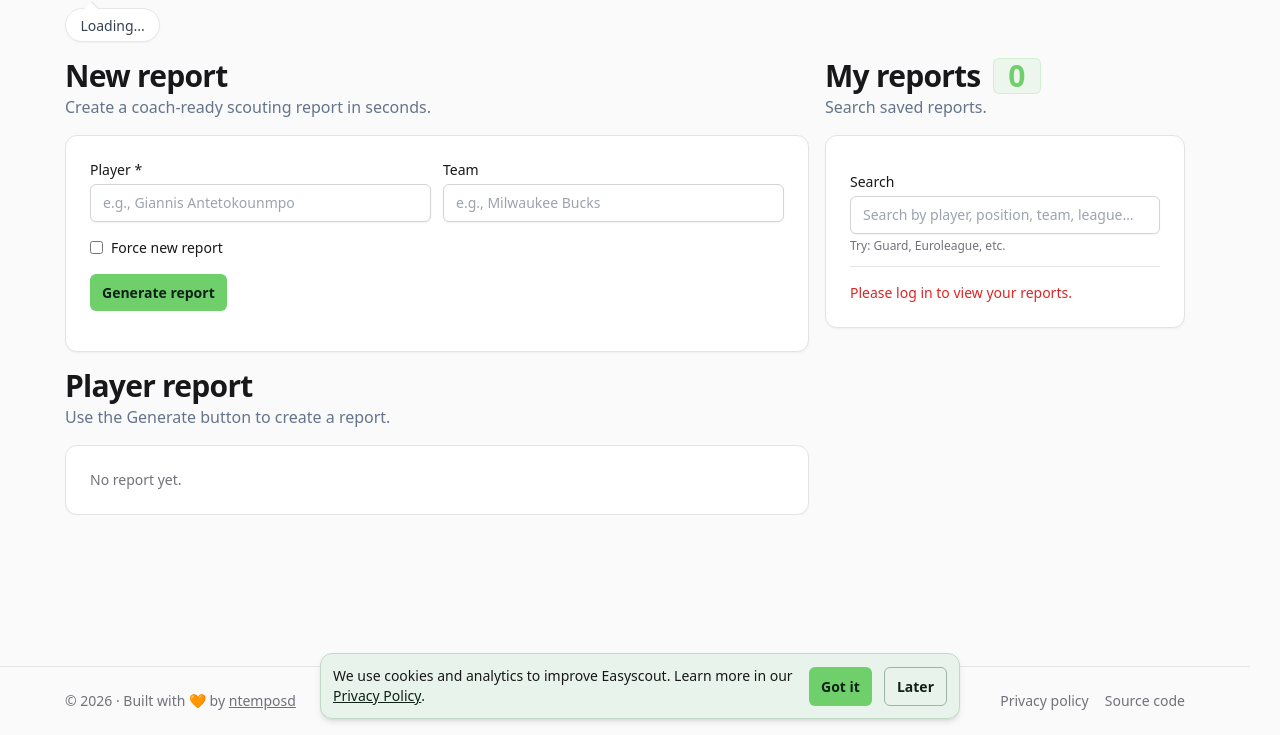
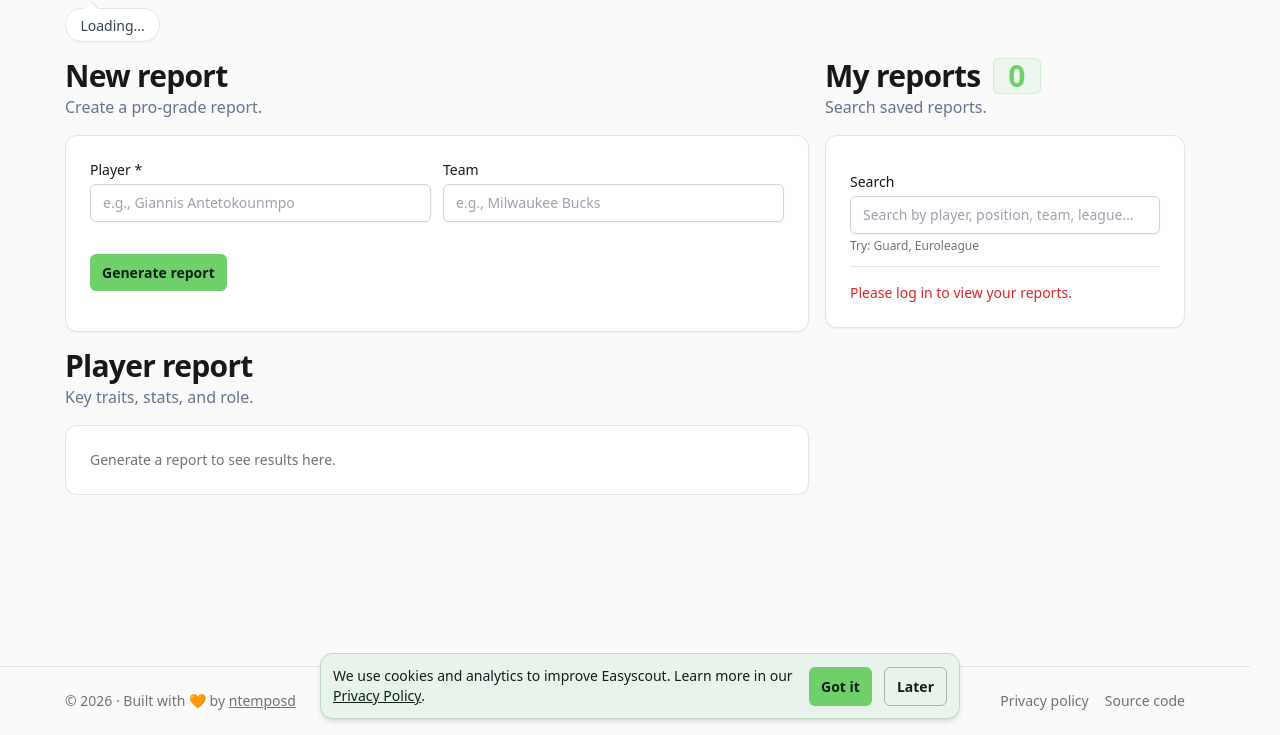
Before and after one commit to ntemposd/easyscout, a Flask app: page /app in a window 1280 px wide. Shown: the part 65-800 px from the top of the page. Run offline with Flask 3, Linux system fonts and the light colour scheme; parts of the project's set-up code (start-up, migrations or seed data) failed here and were passed over; some libraries are stand-ins or nearby versions.

Commit message:
Mid MVP++ ready

```diff
--- a/static/app.css
+++ b/static/app.css
@@ -177,6 +177,19 @@ header.nav-visible {
   color: white;
 }
 
+/* Soften buy-credits buttons without changing other primaries */
+#credits_modal .btn-primary {
+  background-color: #dff3e3;
+  color: #0E2018;
+  box-shadow: 0 1px 3px rgba(0, 0, 0, 0.06);
+}
+
+#credits_modal .btn-primary:hover {
+  background-color: #c7ead6;
+  color: #0E2018;
+  box-shadow: 0 5px 14px rgba(0, 0, 0, 0.08);
+}
+
 .btn-primary-lg {
   padding: 0.75rem 1.5rem;
   font-size: 1rem;
--- a/static/app.js
+++ b/static/app.js
@@ -133,10 +133,21 @@ const sb = window.sb;
         const data = await res.json().catch(() => ({}));
         if (!res.ok) throw new Error(data.error || `Failed to load report (${res.status})`);
 
+        // Mark as cached since it's from library
+        data.cached = true;
+
         $("out_html").innerHTML = renderReport(data);
         window.enableTableDragScroll?.();
-        setText("badge", "");
+        setText("badge");
         setText("status", "");
+
+        // Track library report load
+        try {
+          window.trackClientEvent?.("library_report_loaded", {
+            player_name: data.player || data.player_name || "Unknown",
+            report_id: reportId
+          });
+        } catch (err) {}
 
         // Store regenerate target
         window._regenerateReportId = data.report_id || data.id || reportId;
@@ -814,7 +825,7 @@ const sb = window.sb;
               // Display the result
               $("out_html").innerHTML = renderReport(acceptResult);
               window.enableTableDragScroll?.();
-              setText("badge", acceptResult.cached ? "Report Loaded from Library" : "New Report Generated");
+              setText("badge");
               setText("status", "");
 
               // Update credits display
@@ -915,7 +926,7 @@ const sb = window.sb;
                   // Display the result (already includes HTML, credit info, etc.)
                   $("out_html").innerHTML = renderReport(acceptResult);
                   window.enableTableDragScroll?.();
-                  setText("badge", "Report Loaded from Library");
+                  setText("badge");
                   setText("status", "");
 
                   // Update credits display
@@ -1039,36 +1050,27 @@ const sb = window.sb;
           });
         } catch (err) {}
 
+        // Track library report load specifically
+        try {
+          if (data.cached || data.from_suggestion || data.auto_matched) {
+            window.trackClientEvent?.("library_report_loaded", {
+              player_name: data.player || data.player_name || "Unknown",
+              report_id: data.report_id,
+              from_suggestion: data.from_suggestion || false,
+              auto_matched: data.auto_matched || false
+            });
+          }
+        } catch (err) {}
+
         // ✅ refresh sidebar list when report was newly added to user's library
         // Always refresh when not cached, or when it's a suggestion acceptance (adds to library)
         if (!data.cached || data.from_suggestion || data.refreshed) {
           window.loadReports?.();
         }
 
-        // User-friendly messaging based on the operation type:
-        let badgeText = "New Report Generated";
-        let statusText = "";
-
-        if (data.refreshed) {
-          // User clicked Regenerate button
-          badgeText = "Report Updated";
-          statusText = "";
-        } else if (data.from_suggestion) {
-          // User accepted suggestion from another user
-          badgeText = "Report Loaded from Library";
-          statusText = "";
-        } else if (data.auto_matched) {
-          // System auto-matched from user's own library (typo correction, etc)
-          badgeText = "Report Loaded from Library";
-          statusText = "";
-        } else if (data.cached) {
-          // User loaded their own cached report (clicked from library or exact search)
-          badgeText = "Report Loaded from Library";
-          statusText = "";
-        }
-
-        setText("badge", badgeText);
-        setText("status", statusText);
+        // Clear badge
+        setText("badge");
+        setText("status", "");
       } catch (e) {
         setText("err", e?.message || String(e));
         setText("status");
--- a/templates/index.html
+++ b/templates/index.html
@@ -24,7 +24,7 @@
       <!-- Generate -->
       <div class="space-y-0 mt-0">
           <h2 class="text-3xl font-extrabold tracking-tight section-title">New report</h2>
-          <p class="text-base section-desc">Create a coach-ready scouting report in seconds.</p>
+          <p class="text-base section-desc">Create a pro-grade report.</p>
       </div>
       <!--Reports are cache-first; enable web search to include broader sources.-->
       <section class="bg-white border border-zinc-200 rounded-xl p-6 shadow-sm">
@@ -63,11 +63,11 @@
               Use web search (costs more)
             </label>
 
-            <label class="inline-flex items-center gap-2">
+            <!--<label class="inline-flex items-center gap-2">
               <input id="refresh" type="checkbox"
                 class="rounded border-zinc-300 text-[#6FD06B] focus:ring-[#6FD06B]" />
-              Force new report
-            </label>
+              Update with latest data
+            </label>-->
           </fieldset>
 
           <div class="flex items-center flex-wrap gap-2">
@@ -99,7 +99,7 @@
       <!-- Output -->
       <div class="space-y-0 mt-0">
           <h2 class="text-3xl font-extrabold tracking-tight section-title">Player report</h2>
-          <p class="text-base section-desc">Use the Generate button to create a report.</p>
+          <p class="text-base section-desc">Key traits, stats, and role.</p>
       </div>
       <section class="bg-white border border-zinc-200 rounded-xl p-6 shadow-sm relative" style="min-width: 0;">
         <!-- Status notification (top right) -->
@@ -112,11 +112,11 @@
               <circle class="opacity-25" cx="12" cy="12" r="10" stroke="currentColor" stroke-width="4"></circle>
               <path class="opacity-75" fill="currentColor" d="M4 12a8 8 0 018-8v4a4 4 0 00-4 4H4z"></path>
             </svg>
-            <div class="text-sm text-zinc-700">Generating report…</div>
+            <div class="text-sm text-zinc-700">Generating player report…</div>
           </div>
         </div>
         <div id="out_html" class="space-y-3" style="max-width: 100%; overflow-x: hidden;">
-          <div class="text-sm text-zinc-500">No report yet.</div>
+          <div class="text-sm text-zinc-500">Generate a report to see results here.</div>
         </div>
 
         <pre id="out_md" class="hidden"></pre>
@@ -140,7 +140,7 @@
           <input id="report_q" type="text" placeholder="Search by player, position, team, league…"
             class="w-full rounded-md border bg-white border-zinc-300 px-3 py-2 text-sm shadow-sm focus:outline-none focus:ring-2 focus:ring-[#6FD06B]" />
           <div class="text-xs text-zinc-500">
-            Try: Guard, Euroleague, etc.
+            Try: Guard, Euroleague
           </div>
         </div>
 
@@ -157,7 +157,7 @@
   <div id="credits_modal" class="hidden fixed inset-0 z-50 flex items-center justify-center bg-black/50">
     <div class="bg-white rounded-xl shadow-xl max-w-md w-full mx-4 p-6">
       <div class="flex items-start justify-between mb-4">
-        <h3 class="text-2xl font-bold">Top up credits</h3>
+        <h3 class="text-2xl font-bold">Buy credits</h3>
         <button type="button" id="close_credits_modal" class="text-zinc-400 hover:text-zinc-600">
           <svg class="w-6 h-6" fill="none" stroke="currentColor" viewBox="0 0 24 24">
             <path stroke-linecap="round" stroke-linejoin="round" stroke-width="2" d="M6 18L18 6M6 6l12 12"></path>
@@ -174,19 +174,19 @@
           </div>
         </div>
 
-        <div class="grid grid-cols-2 gap-2">
-          <button type="button" id="modal_buy5" class="col-span-1 btn-primary">
+        <div class="flex flex-col gap-2">
+          <button type="button" id="modal_buy5" class="btn-primary w-full">
             Buy 5 credits
           </button>
 
-          <button type="button" id="modal_buy10" class="col-span-1 btn-primary">
+          <button type="button" id="modal_buy10" class="btn-primary w-full">
             Buy 10 credits
           </button>
 
-          <div class="col-span-2 flex gap-2 items-center">
+          <div class="flex gap-2 items-center">
             <input id="modal_custom_credits" type="number" min="1" max="1000" value="5"
               class="flex-1 rounded-md border bg-white border-zinc-300 px-3 py-2 text-sm shadow-sm focus:outline-none focus:ring-2 focus:ring-[#6FD06B]" />
-            <button type="button" id="modal_buyCustom" class="btn-primary">
+            <button type="button" id="modal_buyCustom" class="btn-primary whitespace-nowrap">
               Buy custom
             </button>
           </div>
```
